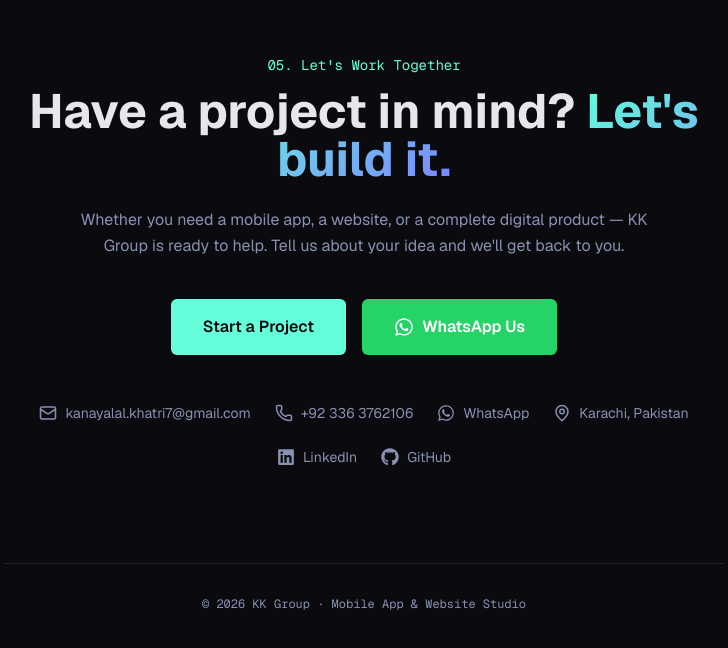
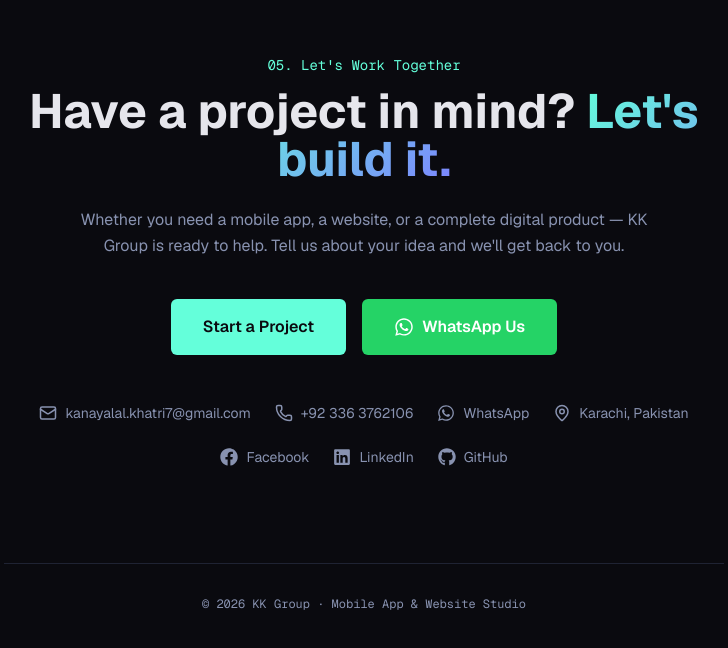
Before and after one commit to KanayaLalKhatri/kk-group, a Next.js app: page / in a window 1280 px wide. Shown: the part 8249-8897 px from the top of the page, without its empty margins (276-1004 px from the left). Built offline with nearby package versions, Linux system fonts and the light colour scheme.

Commit message:
Add Facebook link to contact

```diff
--- a/src/components/Contact.tsx
+++ b/src/components/Contact.tsx
@@ -1,5 +1,5 @@
 import { Mail, Phone, MapPin } from "lucide-react";
-import { FaLinkedin, FaGithub, FaWhatsapp } from "react-icons/fa";
+import { FaLinkedin, FaGithub, FaWhatsapp, FaFacebook } from "react-icons/fa";
 import Reveal from "./Reveal";
 import { company } from "@/data/company";
 
@@ -48,6 +48,9 @@ export default function Contact() {
           <span className="inline-flex items-center gap-2">
             <MapPin size={18} /> {company.location}
           </span>
+          <a href={company.facebook} target="_blank" rel="noopener noreferrer" className="inline-flex items-center gap-2 hover:text-accent">
+            <FaFacebook size={18} /> Facebook
+          </a>
           <a href={company.linkedin} target="_blank" rel="noopener noreferrer" className="inline-flex items-center gap-2 hover:text-accent">
             <FaLinkedin size={18} /> LinkedIn
           </a>
--- a/src/data/company.ts
+++ b/src/data/company.ts
@@ -13,6 +13,7 @@ export const company = {
   whatsappMessage: "Hi KK Group! I'd like to discuss a project.",
   linkedin: "https://www.linkedin.com/in/kanayalal-khatri",
   github: "https://github.com/KanayaLalKhatri",
+  facebook: "https://facebook.com/studio.kkgroup",
   intro:
     "KK Group is a digital product studio crafting secure, high-performance mobile apps and websites. From KYC & biometric onboarding to fintech, e-commerce, and AI-powered experiences — we turn ideas into polished, production-grade products.",
   about: [
```
